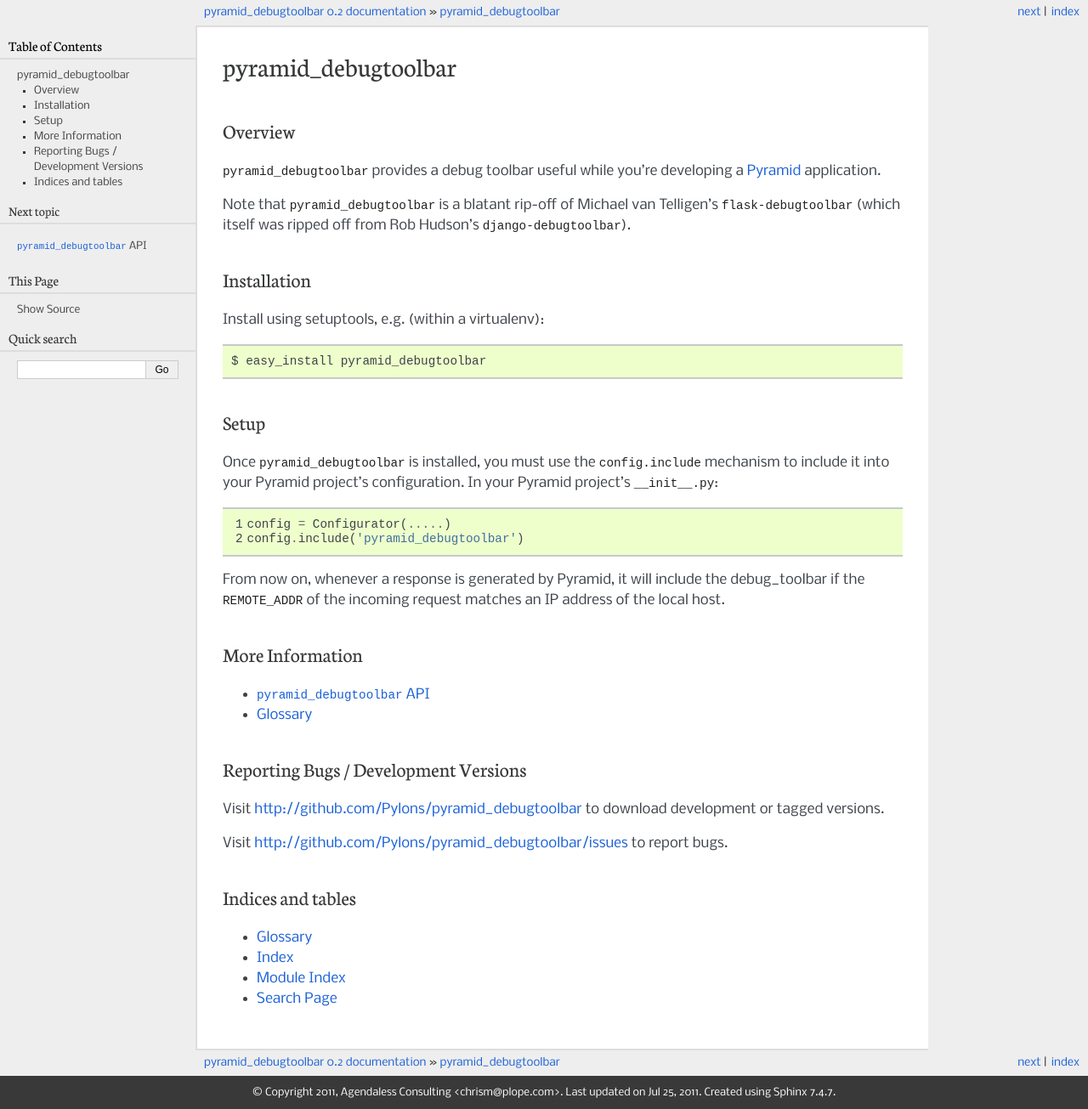
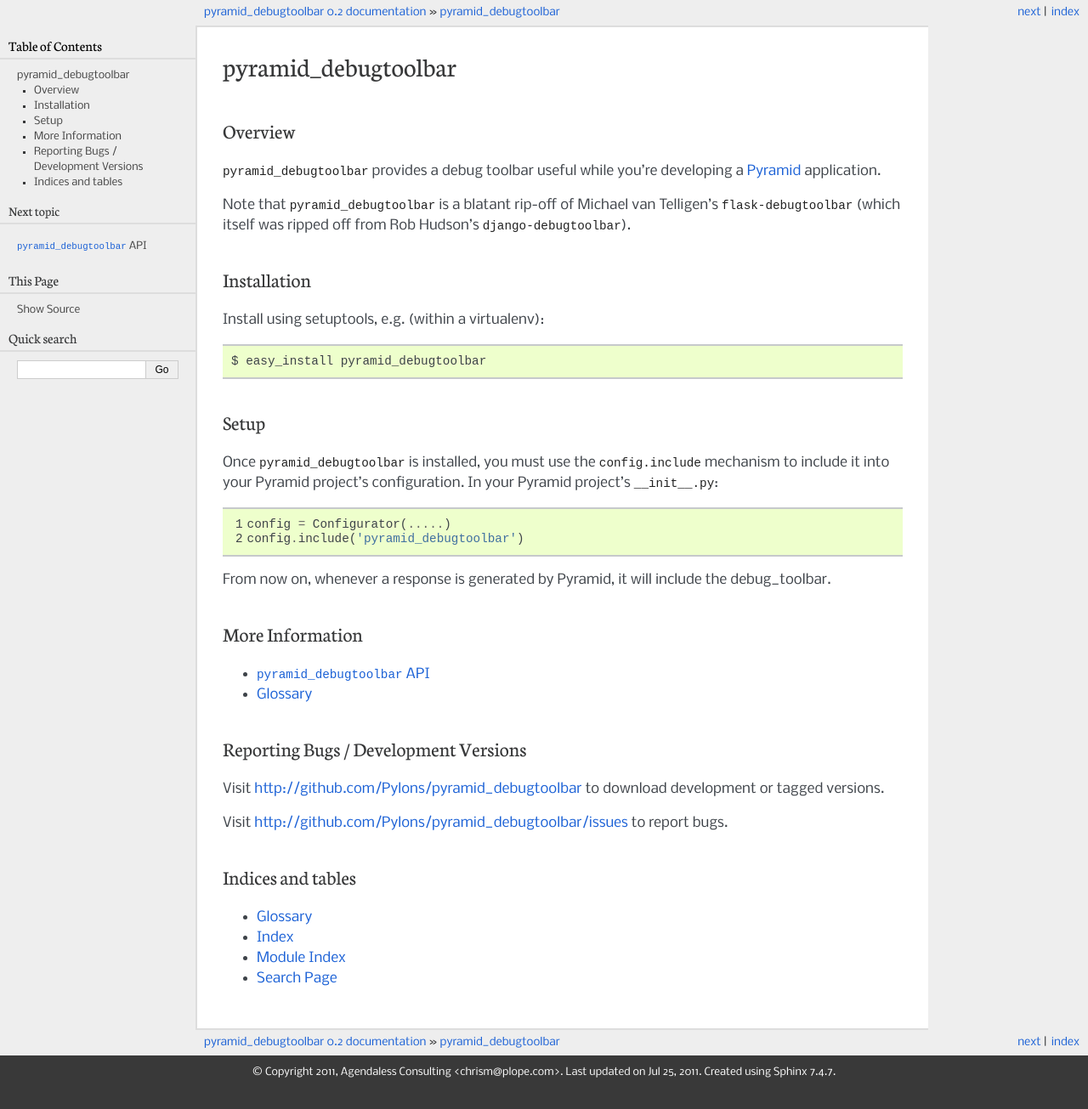
Before and after one commit to Pylons/pyramid_debugtoolbar, a Sphinx documentation site: the page built from docs/index.rst, in a window 1280 px wide. Shown: the whole page at 85% size. Built offline with Sphinx 7.4.7, drawn with Linux system fonts in a browser that asks for light colours; after the commit the page ends 1281 px from its top, so only the background shows below that.

```diff
--- a/docs/index.rst
+++ b/docs/index.rst
@@ -32,8 +32,7 @@ configuration.  In your Pyramid project's ``__init__.py``:
    config.include('pyramid_debugtoolbar')
 
 From now on, whenever a response is generated by Pyramid, it will include the
-debug_toolbar if the ``REMOTE_ADDR`` of the incoming request matches an IP
-address of the local host.
+debug_toolbar.
 
 More Information
 ----------------
```
Also changed, not shown: README.rst (+4 -5 lines).
